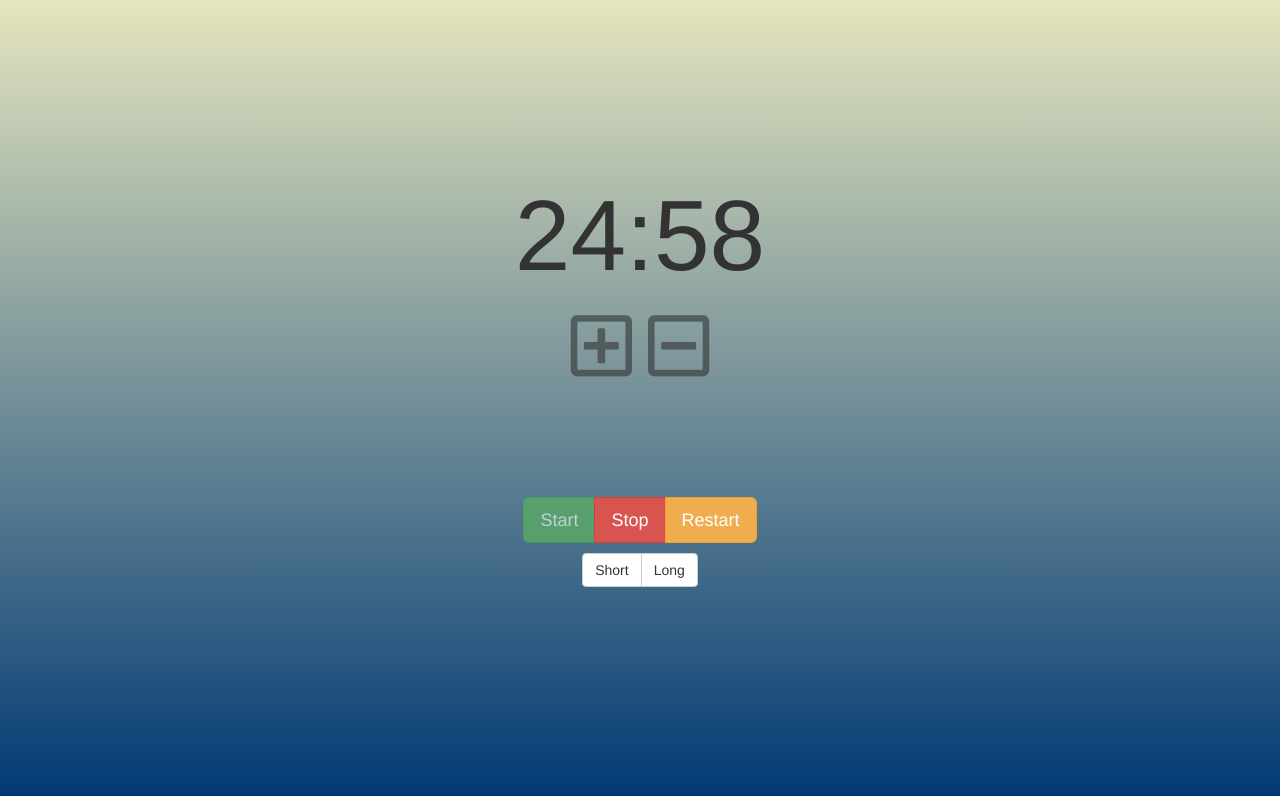
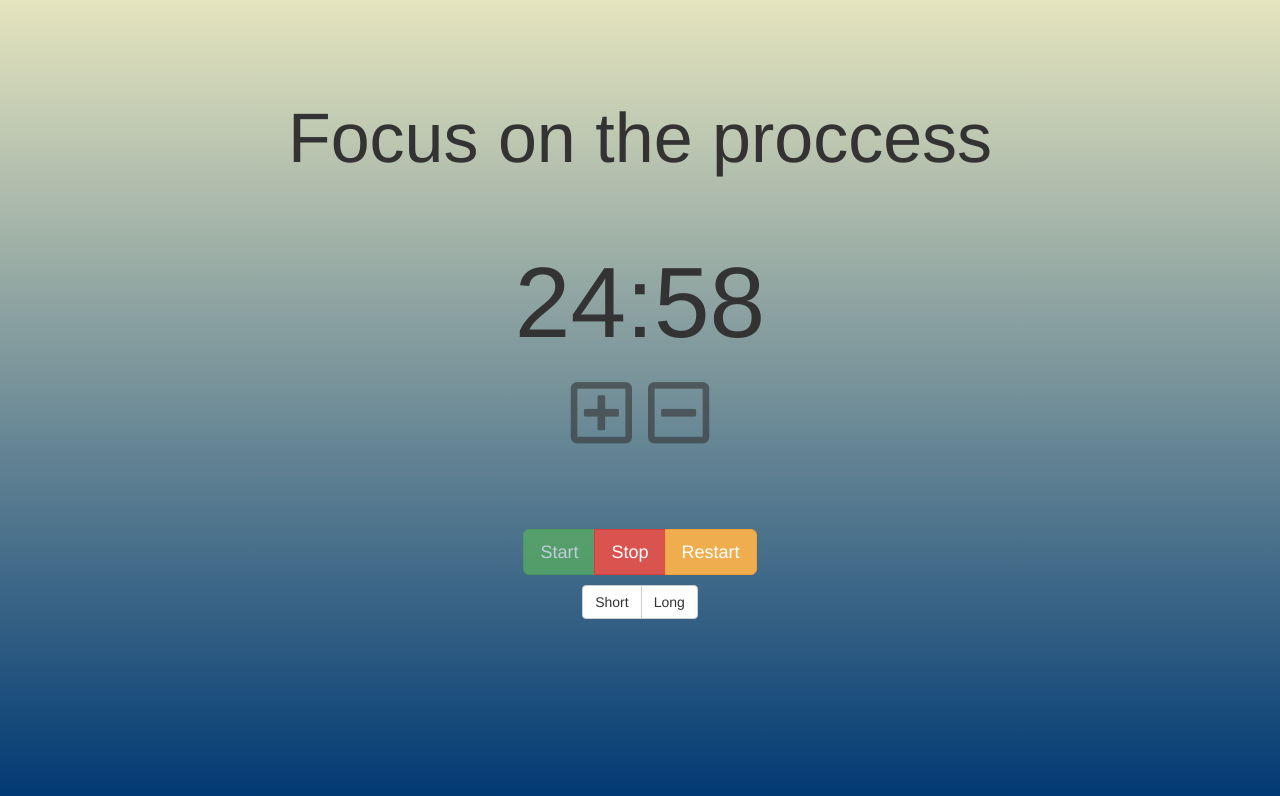
Before and after one commit to dacrands/pomodoro, a plain HTML site: page countdown.html in a window 1280 px wide. Both pictures are taken after a click on the button "Start". Drawn offline with nearby package versions, Linux system fonts and the light colour scheme.

Commit message:
Added inspirational messages

```diff
--- a/countdown.css
+++ b/countdown.css
@@ -1,6 +1,6 @@
 body {
   text-align: center;
-  padding-top: 20vh;
+  padding-top: 10vh;
   height: 100vh;
   background: #003973;  /* fallback for old browsers */
   background: -webkit-linear-gradient(to bottom, #E5E5BE, #003973);  /* Chrome 10-25, Safari 5.1-6 */
@@ -8,8 +8,17 @@ body {
   background-repeat: no-repeat;
 }
 
-body h1 {
+.message {
+  margin-bottom: 5em;
+}
+
+
+h1 {
   font-size: 100px;
+}
+
+h2 {
+  font-size: 70px;
 }
 
 button:focus {
@@ -25,7 +34,7 @@ button:visited {
 }
 
 .change-time {
-  margin-bottom: 7.5em;
+  margin-bottom: 5em;
 }
 
 .change-time button {
--- a/countdown.html
+++ b/countdown.html
@@ -8,6 +8,10 @@
     <link rel="stylesheet" href="countdown.css">
   </head>
   <body>
+    <div class="message">
+      <h2 id="message">Welcome</h2>
+    </div>
+
     <div class="clock">
       <div class="timer">
         <h1><span id="minutes">00</span>:<span id="seconds">00</span></h1>
--- a/countdown.js
+++ b/countdown.js
@@ -11,6 +11,7 @@ var startButton     = document.querySelector("#start"),
      decreaseButton = document.querySelector("#decrease"),
      shortButton    = document.querySelector("#short"),
      longButton     = document.querySelector("#long");
+     message        = document.querySelector("#message")
 
 var shortSessionBool = false;
 var begin;
@@ -21,6 +22,7 @@ document.querySelector("#minutes").innerHTML = minutes;
 
 function pickLongSession(){
   stop();
+  message.innerHTML = "Focus on the proccess";
   shortSessionBool = false;
   decreaseButton.disabled = false;
   session = longSession;
@@ -32,6 +34,7 @@ function pickLongSession(){
 
 function pickShortSession(){
   stop();
+  message.innerHTML = "Focus on the breath";
   shortSessionBool = true;
   decreaseButton.disabled = false;
   session = shortSession;
@@ -76,7 +79,11 @@ function decrease(){
 function appendTime(){
   seconds--;
   if (seconds <= 0 && minutes <= 0) {
-    console.log("Should stop");
+    if (!shortSessionBool) {
+      message.innerHTML = "Take a break";
+    } else {
+      message.innerHTML = "Let's get to work";
+    }
     stop();
   }
 
@@ -107,6 +114,12 @@ function start(){
       startButton.disabled = true;
       stopButton.disabled = false;
       begin = setInterval(appendTime, 1000);
+    }
+
+    if(!shortSessionBool) {
+      message.innerHTML = "Focus on the proccess";
+    } else {
+      message.innerHTML = "Focus on the breath";
     }
 }
 
```
